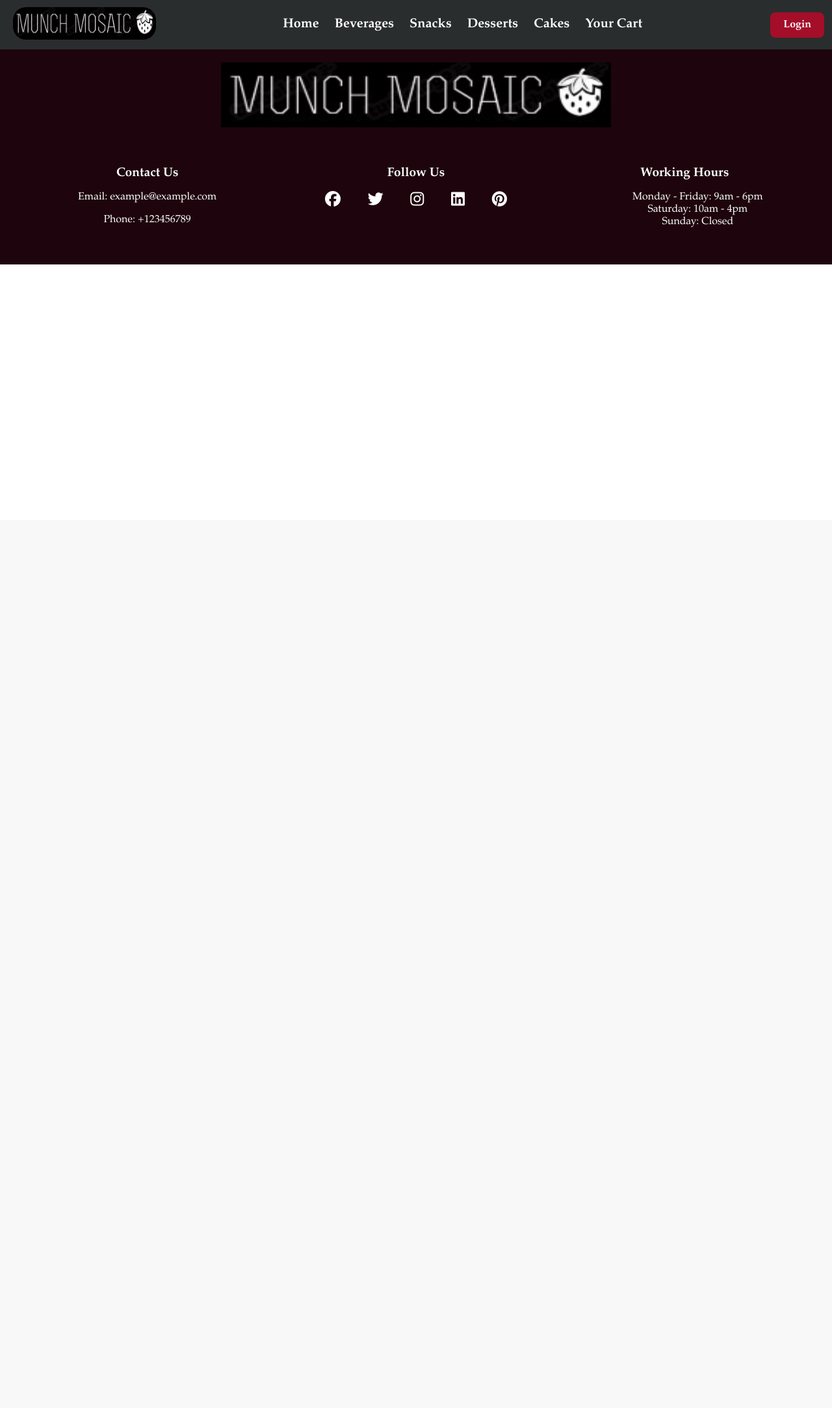
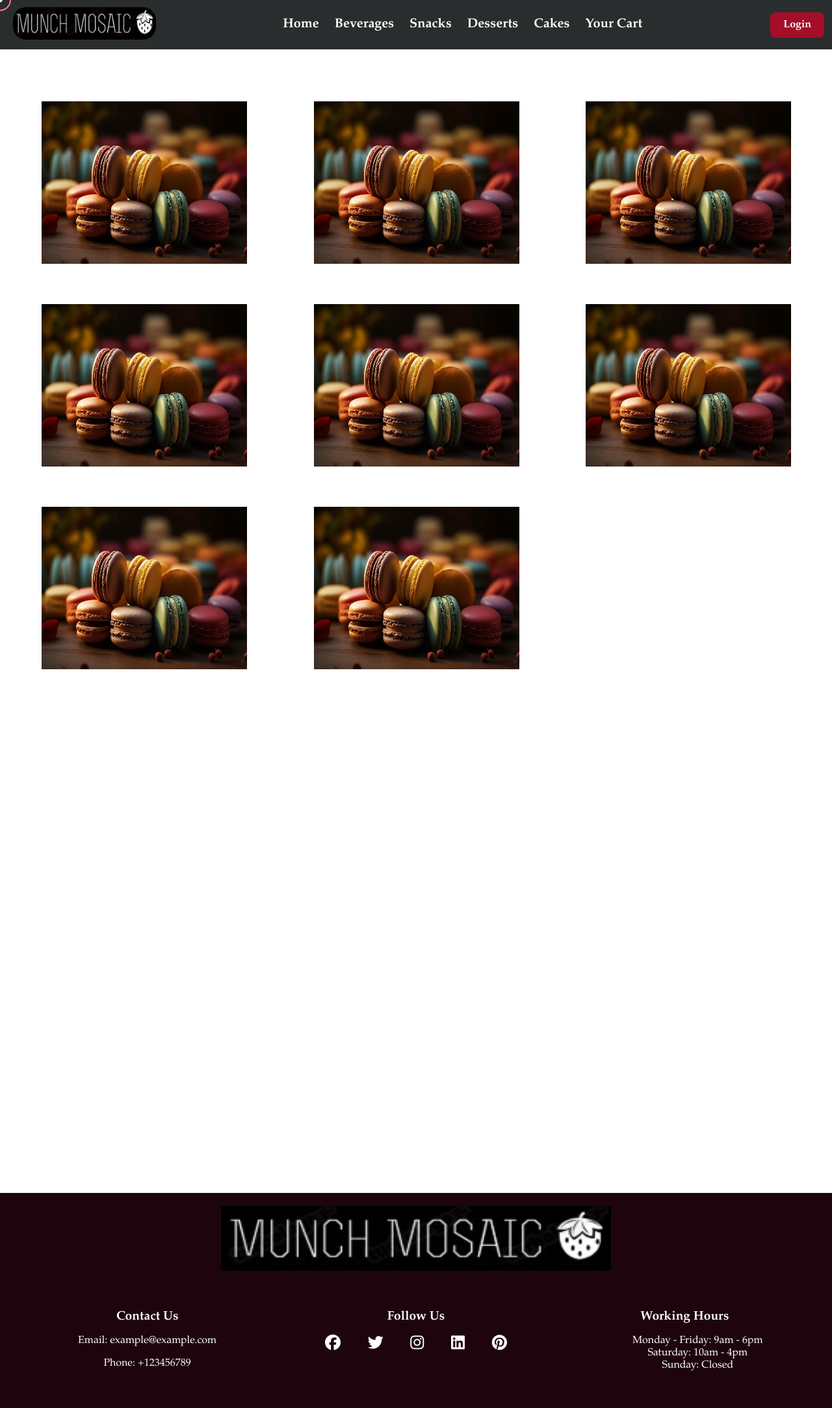
Before and after one commit to om-aroraa/Munch-Mosaic, a Django app: page /beverages in a window 1280 px wide. Shown: the whole page at 65% size. Before the commit the page ends 407 px from the top, so only its background shows below. Run offline with Django 4.2, Linux system fonts and the light colour scheme; some libraries are stand-ins or nearby versions.

Commit message:
made menu of beverages

```diff
--- a/static/css/beverages.css
+++ b/static/css/beverages.css
@@ -0,0 +1,195 @@
+.rounded {
+    width: 30px;
+    height: 30px;
+    border: 2px solid #fa768e;
+    border-radius: 50%;
+    transition: all 0.1s linear;
+}
+
+.pointed {
+    width: 7px;
+    height: 7px;
+    background-color: white;
+    border-radius: 50%;
+}
+
+.rounded,
+.pointed {
+    position: fixed;
+    top: 0;
+    left: 0;
+    transform: translate(-50%, -50%);
+    z-index: 1000;
+    pointer-events: none;
+}
+
+
+
+.container-all {
+    display:grid;
+    place-items: center;
+    margin-inline : 1.5rem;
+    padding-block: 5rem;
+}
+
+.card-container{
+    display: grid;
+    row-gap: 3.5rem;
+}
+
+.card-article{
+    position: relative;
+    overflow: hidden;
+}
+
+.card-img{
+    width: 100%;
+    height: 250px;
+    border-radius: 1.5rem;
+}
+
+
+.card-data {
+    width: 280px;
+    background: #fff;
+    padding: 1.5rem 2rem;
+    box-shadow: 0 8px 24px hsla(0, 0, 0, .15);
+    border-radius: 1rem;
+    position: absolute;
+    bottom: -9rem;
+    left: 0;
+    right: 0;
+    margin-inline: auto;
+    opacity: 0;
+    transition: opacity 1s 1s;
+
+}
+
+.card-description {
+    display: block;
+    font-size: var(--small--font-size);
+    margin-bottom: .25rem;
+}
+
+.card-title{
+    font-size: var(--h2--font-size);
+    font-weight: 500;
+    color: var(--title-color);
+    margin-bottom: .75rem;
+}
+
+.card-button {
+    text-decoration: none;
+    font-size: var(--small--font-size);
+    font-weight: 500;
+    color: var(--first-color);
+}
+
+
+.card-button :hover{
+    text-decoration: underline;
+}
+
+
+.card-article:hover .card-data{
+    animation: show-data 1s forwards;
+    opacity: 1;
+    transition: opacity .3s;
+}
+
+
+.card-article:hover {
+    animation: remove-overflow 2s forwards;
+}
+
+.card-article:not(:hover) {
+    animation: show-overflow 2s forwards;
+}
+
+.card-article:not(:hover) .card-data{
+    animation: remove-data 1s forwards;
+}
+
+
+/* card animations */
+
+@keyframes show-data {
+    50%{
+        transform: translateY(-10rem);
+    }
+    100%{
+        transform: translateY(-7rem);
+    }
+}
+
+
+@keyframes remove-overflow {
+    to{
+        overflow: initial;
+    }
+}
+
+@keyframes remove-data {
+    0%{
+        transform: translateY(-7rem);
+    }
+    50%{
+        transform: translateY(-10rem);
+    }
+    100%{
+        transform: translateY(.5rem);
+    }
+}
+
+@keyframes show-overflow {
+    0%{
+        overflow: initial;
+        pointer-events: none;
+    }
+    50%{
+        overflow: hidden;
+        /* pointer-events: none; */
+    }
+}
+
+/* ====  breakpoints ==== */
+
+
+/* for smaller devices */
+@media screen and (max-width: 430px) {
+    .container-all{
+        margin-inline: 1rem;
+    }
+
+    .card-data{
+        width: 250px;
+        padding: 1rem;
+    }
+}
+
+
+/* for medium devices */
+
+@media screen and (min-width: 768px) {
+    .card-container{
+        grid-template-columns: repeat(2, 1fr);
+        column-gap: 1.5rem;
+    }
+}
+
+/* for large devices */
+
+@media screen and (min-width: 1120px) {
+    .container-all{
+        height: 100vh;
+    }
+
+    .card-container{
+        grid-template-columns: repeat(3, 1fr);
+    }
+
+    .card-img{
+        width: 316px;
+        padding-inline: 2.5rem;
+    }
+}
--- a/static/css/footer.css
+++ b/static/css/footer.css
@@ -3,6 +3,8 @@
     color: #fff;
     text-align: center;
     padding: 20px;
+    position: relative;
+    bottom: -100vh;
 }
 
 .logo-footer img {
--- a/templates/beverages.html
+++ b/templates/beverages.html
@@ -1,14 +1,100 @@
 <!DOCTYPE html>
 <html lang="en">
+
 <head>
     <meta charset="UTF-8">
     <meta name="viewport" content="width=device-width, initial-scale=1.0">
     <title>Beverages</title>
     <link rel="stylesheet" href="/static/css/beverages.css">
 </head>
+
 <body>
     {% include "navbar.html" %}
+        <div class="cursor rounded"></div>
+        <div class="cursor pointed"></div>
+    <div class="container-all">
+        <div class="card-container">
+            <article class="card-article">
+                <img src="/static/imgs/macroons-1.jpg" alt="" class="card-img">
+
+                <div class="card-data">
+                    <span class="card-discription">Made with Something good</span>
+                    <h2 class="card-title">Macaroons</h2>
+                    <button class="card-button">Add to Cart</button>
+                </div>
+            </article>
+            <article class="card-article">
+                <img src="/static/imgs/macroons-1.jpg" alt="" class="card-img">
+
+                <div class="card-data">
+                    <span class="card-discription">Made with Something good</span>
+                    <h2 class="card-title">Macaroons</h2>
+                    <button class="card-button">Add to Cart</button>
+                </div>
+            </article><article class="card-article">
+                <img src="/static/imgs/macroons-1.jpg" alt="" class="card-img">
+
+                <div class="card-data">
+                    <span class="card-discription">Made with Something good</span>
+                    <h2 class="card-title">Macaroons</h2>
+                    <button class="card-button">Add to Cart</button>
+                </div>
+            </article><article class="card-article">
+                <img src="/static/imgs/macroons-1.jpg" alt="" class="card-img">
+
+                <div class="card-data">
+                    <span class="card-discription">Made with Something good</span>
+                    <h2 class="card-title">Macaroons</h2>
+                    <button class="card-button">Add to Cart</button>
+                </div>
+            </article><article class="card-article">
+                <img src="/static/imgs/macroons-1.jpg" alt="" class="card-img">
+
+                <div class="card-data">
+                    <span class="card-discription">Made with Something good</span>
+                    <h2 class="card-title">Macaroons</h2>
+                    <button class="card-button">Add to Cart</button>
+                </div>
+            </article><article class="card-article">
+                <img src="/static/imgs/macroons-1.jpg" alt="" class="card-img">
+
+                <div class="card-data">
+                    <span class="card-discription">Made with Something good</span>
+                    <h2 class="card-title">Macaroons</h2>
+                    <button class="card-button">Add to Cart</button>
+                </div>
+            </article>
+            <article class="card-article">
+                <img src="/static/imgs/macroons-1.jpg" alt="" class="card-img">
+
+                <div class="card-data">
+                    <span class="card-discription">Made with Something good</span>
+                    <h2 class="card-title">Macaroons</h2>
+                    <button class="card-button">Add to Cart</button>
+                </div>
+            </article>
+
+            <article class="card-article">
+                <img src="/static/imgs/macroons-1.jpg" alt="" class="card-img">
+
+                <div class="card-data">
+                    <span class="card-discription">Made with Something good</span>
+                    <h2 class="card-title">Macaroons</h2>
+                    <button class="card-button">Add to Cart</button>
+                </div>
+            </article>
+
+        </div>
+    </div>
+
+
+
+
+
+
+    <script src="/static/main.js"></script>
 
     {% include "footer.html" %}
 </body>
+
 </html>
--- a/templates/home.html
+++ b/templates/home.html
@@ -22,7 +22,7 @@
         </div>
     </div>
 
-    <!-- <div class="our-story">
+    <div class="our-story">
         <h1>Our Story</h1>
         <h2>Few words about the Cafe</h2>
         <div class="our-story-wrapper">
@@ -38,7 +38,7 @@
                 yourself to a decadent dessert - every moment is an opportunity to savor life's pleasures.</p>
         </div>
 
-    </div> -->
+    </div>
 
     <div class="cover">
         <h2>Special menu offers:</h2>
--- a/templates/navbar.html
+++ b/templates/navbar.html
@@ -20,14 +20,14 @@
             <a href="/">
                 <li>Home</li>
             </a>
-            <a href="/desserts">
+            <a href="/beverages">
                 <li>Beverages</li>
             </a>
             <a href="/snacks">
                 <li>Snacks</li>
             </a>
 
-            <a href="/beverages">
+            <a href="/desserts">
                 <li>Desserts</li>
             </a>
             <a href="/meals">
```
Also changed, not shown: static/css/home.css (+12 -5 lines), static/imgs/macroons-1.jpg (added).
